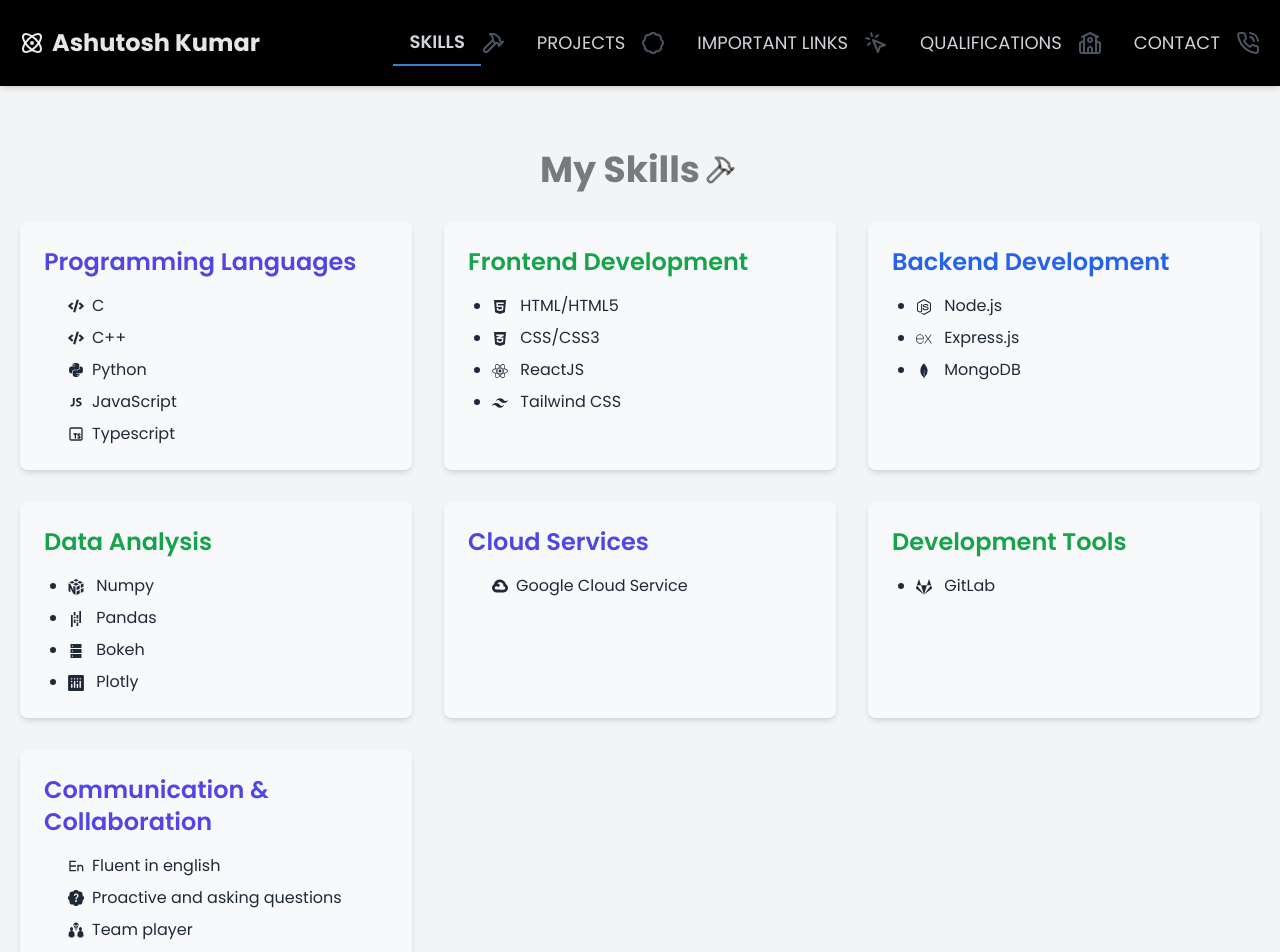
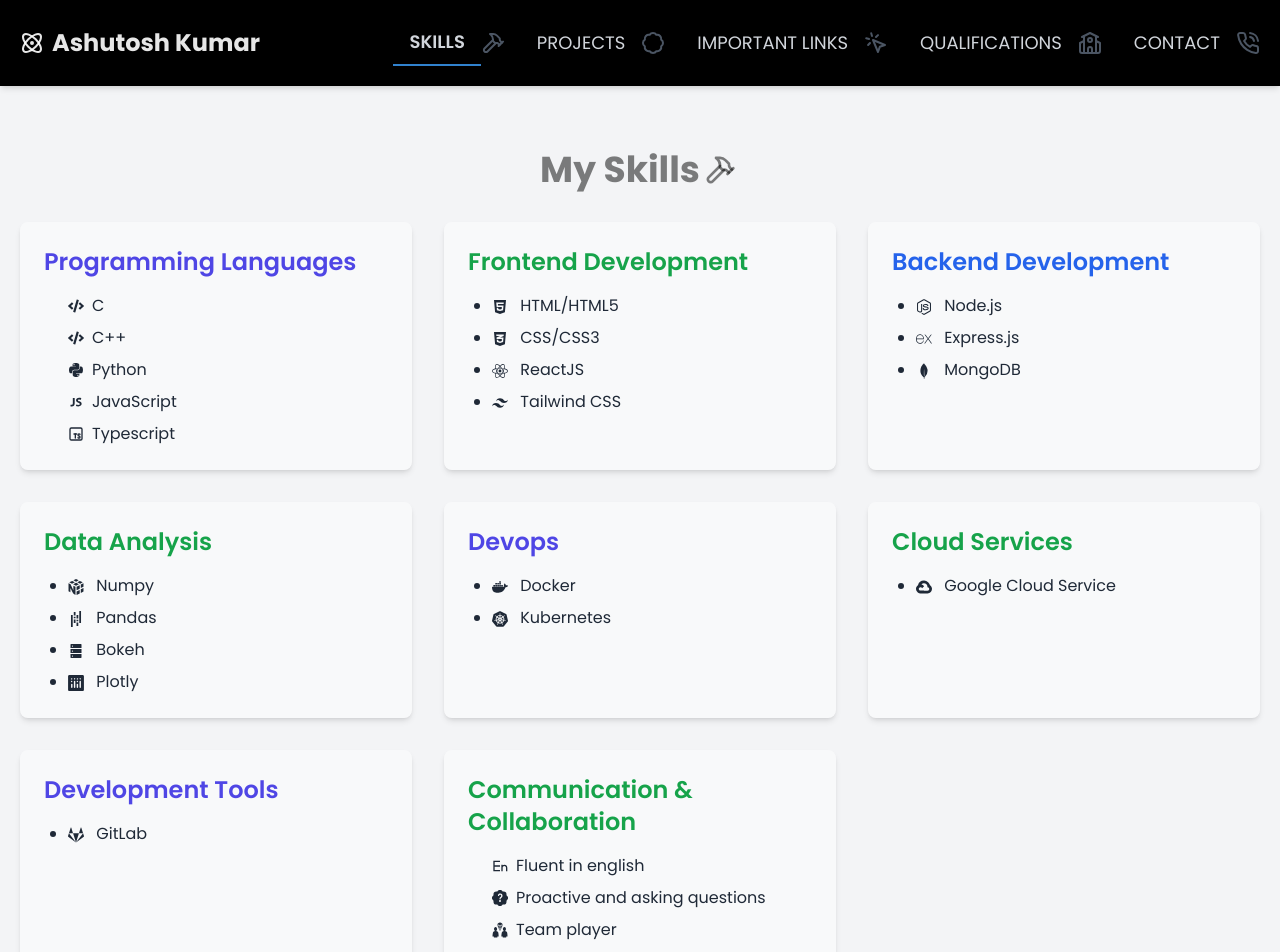
Before and after one commit to ashusnapx/portfolio-website, a React (Create React App) app in the folder portfolio/: page /skills in a window 1280 px wide. Shown: the top 952 px of the page. Built offline with nearby package versions, Linux system fonts and the light colour scheme.

Commit message:
kubernetes added to skills

```diff
--- a/portfolio/src/components/Skills.js
+++ b/portfolio/src/components/Skills.js
@@ -12,7 +12,7 @@
 import { GiTeamIdea } from "react-icons/gi";
 import { RiEnglishInput } from "react-icons/ri";
 import { LucideHammer } from 'lucide-react';
-import { SiGooglecloud, SiFuturelearn, SiVisualstudiocode, SiPandas, SiPlotly, SiNumpy, SiMongodb, SiExpress, SiTailwindcss } from "react-icons/si";
+import { SiGooglecloud, SiFuturelearn, SiVisualstudiocode, SiPandas, SiPlotly, SiNumpy, SiMongodb, SiExpress, SiTailwindcss, SiDocker, SiKubernetes } from "react-icons/si";
 import { BsFillPatchQuestionFill } from "react-icons/bs";
 import { FaGitlab } from "react-icons/fa";
 import { TbBrandTypescript } from "react-icons/tb";
@@ -98,27 +98,37 @@
           </div>
 
 
+          {/* devops */}
           <div className="bg-white/40 p-6 rounded-lg shadow-md">
-            <h2 className="text-2xl font-semibold mb-4 text-indigo-600">
+            <h2 className="text-2xl font-semibold mb-4 text-indigo-600">Devops</h2>
+            <ul className="list-disc pl-6 text-gray-800">
+              <li className="mb-2"><SiDocker className="inline mr-2" /> Docker</li>
+              <li className="mb-2"><SiKubernetes className="inline mr-2" /> Kubernetes</li>
+            </ul>
+          </div>
+
+
+          <div className="bg-white/40 p-6 rounded-lg shadow-md">
+            <h2 className="text-2xl font-semibold mb-4 text-green-600">
               Cloud Services
             </h2>
             <ul className="list-disc pl-6 text-gray-800">
-              <li className="list-disc mb-2 flex items-center">
-                <SiGooglecloud className="mr-2" /> Google Cloud Service
+              <li className="mb-2">
+                <SiGooglecloud className="inline mr-2" /> Google Cloud Service
               </li>
             </ul>
           </div>
 
 
           <div className="bg-white/40  p-6 rounded-lg shadow-md">
-            <h2 className="text-2xl font-semibold mb-4 text-green-600">Development Tools</h2>
+            <h2 className="text-2xl font-semibold mb-4 text-indigo-600">Development Tools</h2>
             <ul className="list-disc pl-6 text-gray-800">
               <li className="mb-2"><FaGitlab className="inline mr-2" /> GitLab</li>
             </ul>
           </div>
 
           <div className="bg-white/40 p-6 rounded-lg shadow-md">
-            <h2 className="text-2xl font-semibold mb-4 text-indigo-600">
+            <h2 className="text-2xl font-semibold mb-4 text-green-600">
               Communication & Collaboration
             </h2>
             <ul className="list-disc pl-6 text-gray-800">
```
